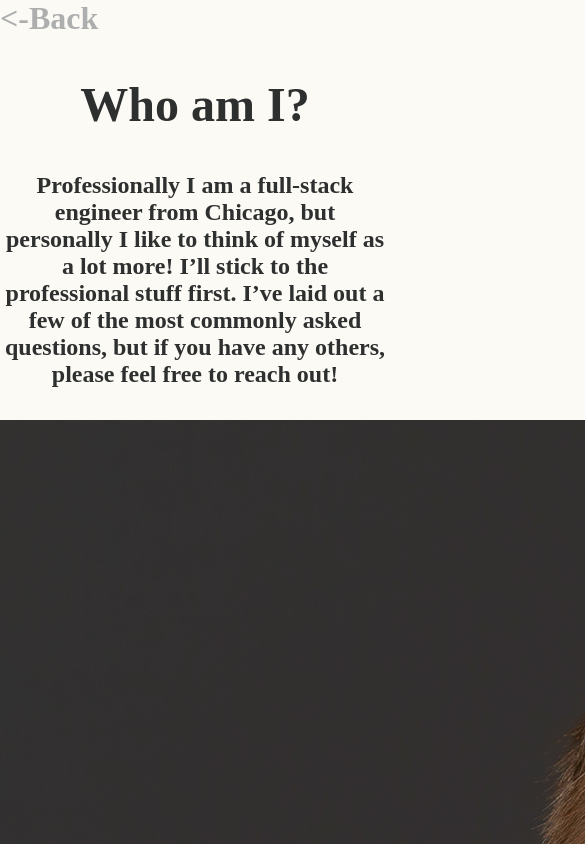
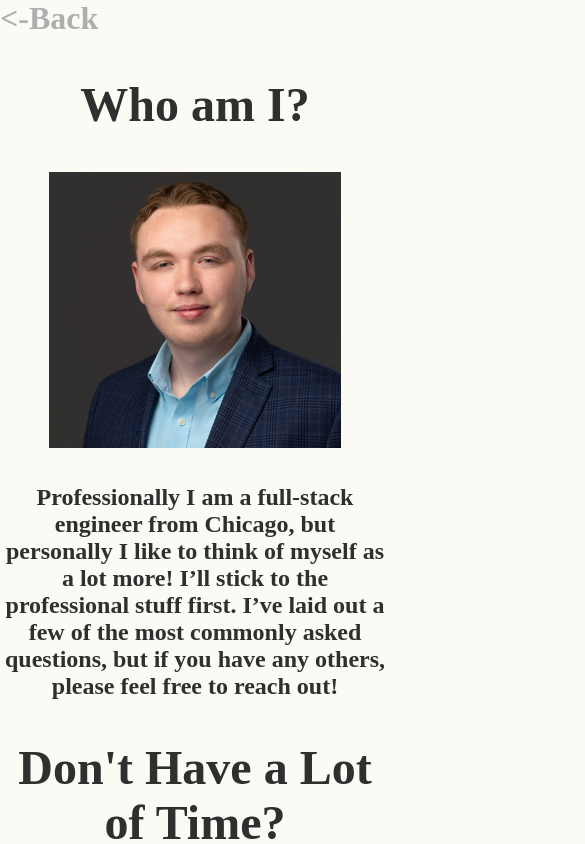
Before and after one commit to kdeigs/kole-deighan-site, a React (Create React App) app: page /aboutMe in a window 390 px wide. Shown: the top 844 px of the page, 585 px wide, since content can reach past the window. Built offline with nearby package versions, Linux system fonts and the light colour scheme; a web font is replaced by a local one.

Commit message:
Added Mobile Support for About Me Page

```diff
--- a/src/Components/AboutMe.jsx
+++ b/src/Components/AboutMe.jsx
@@ -9,8 +9,9 @@ class AboutMe extends Component{
                 <nav>
                     <a href='/' className='back'>{'<-'}Back</a>
                 </nav>
-                <div className='whoAmI'>
+                <div className='whoAmI aboutMeBlock'>
                     <h2>Who am I?</h2>
+                    <img src='./images/DeighanCropped.jpg' alt='Kole Deighan Headshot' className='mobileImage'/>
                     <div className='aboutMeContent'>
                         <h4 className='aboutMeText'>Professionally I am a full-stack engineer from Chicago, but personally I like to think of myself as a lot more! I’ll stick to the professional stuff first. I’ve laid out a few of the most commonly asked questions, but if you have any others, please feel free to reach out!</h4>
                         <img src='./images/DeighanCropped.jpg' alt='Kole Deighan Headshot' className='aboutMeImage'/>
@@ -27,6 +28,7 @@ class AboutMe extends Component{
 
                 <div className='education aboutMeBlock'>
                     <h2>What is Your Education</h2>
+                    <img src='./images/arizona.jpg' alt='arizona desert' className='mobileImage' />
                     <div className='aboutMeContent'>
                         <img src='./images/arizona.jpg' alt='arizona desert' className='aboutMeImage' />
                         <h4 className='aboutMeText'>Initially I attended Arizona State University, but with the advent of Covid, I realized that I was paying full-price but not recieving a full education. I decided to take a gap semester and join the General Assembly Programming Bootcamp in Chicago! I am in the process of transferring to the University of Illinois in Chicago to complete my computer science degree while actively pursuing experience in the field. I am currently considered a Junior in my program.</h4>
@@ -35,6 +37,7 @@ class AboutMe extends Component{
 
                 <div className='workExperience aboutMeBlock'>
                     <h2>What is Your Work Experience</h2>
+                    <img src='./images/Office.jpg' alt='Office Space' className='mobileImage' />
                     <div className='aboutMeContent'>
                         <h4 className='aboutMeText'>Although I am young, I have quite a bit of work experience as I have been working since I was 16! My first job was in the customer service industry as a (senior) host where I learned the basics of the customer first mindset as well teamwork and leadership. I even helped to develop a new training method that is still implemented in the resturaunt group today. In college, I also worked as an office assistant for the Business School at ASU where I learned how to work in a professional setting as well as how to use the microsoft suite effectively.</h4>
                         <img src='./images/Office.jpg' alt='Office Space' className='aboutMeImage' />
@@ -43,6 +46,7 @@ class AboutMe extends Component{
 
                 <div className='programming aboutMeBlock'>
                     <h2>What about Programming Experience</h2>
+                    <img src='./images/Code.jpg' alt='Code Snippit' className='mobileImage' />
                     <div className='aboutMeContent'>
                         <img src='./images/Code.jpg' alt='Code Snippit' className='aboutMeImage' />
                         <h4 className='aboutMeText'>Well for starters, I built this site from the ground up using React as a framework and SASS for styling. Besides my education, I have taken part in several freelance, open source, and personal projects as seen on my github and the projects page. My strengths include the MERN stack as well as Python and Flask for a backend. I also have experience with SQL databases like Postgres and SQLite. As for more classical languages, I have experience in Java, C, and C++ and am currently working to strengthen my knowledge of these through courses on edX.</h4>
@@ -51,6 +55,7 @@ class AboutMe extends Component{
 
                 <div className='other aboutMeBlock'>
                     <h2>What else do you do?</h2>
+                    <img src='./images/MountainDrawing.jpg' alt='Office Space' className='mobileImage' />
                     <div className='aboutMeContent'>
                         <h4 className='aboutMeText'>Thank you so much for asking! I actually do quite a few things besides programming. I’m an avid gamer which is one of the reasons I am in programming One of my projects is even an inventory manager for Destiny 2. I also am a (very, very) amateur artist (the piece displayed here is one of my most recent projects). I take these skills I am currently learning from the art industry and apply them to UI/UX design to create beautiful interfaces for users.</h4>
                         <img src='./images/MountainDrawing.jpg' alt='Office Space' className='aboutMeImage' />
--- a/src/main.scss
+++ b/src/main.scss
@@ -145,7 +145,6 @@ footer{
 }
 
 @media (min-width: 992px) {
-
   h1{
     font-weight: bold;
     font-size: 5em;
@@ -171,6 +170,10 @@ footer{
     text-align: center
   }
 
+  .mobileImage{
+    display: none;
+  }
+
   .aboutMeContent{
     margin-top: 5%;
     display: flex;
@@ -190,6 +193,7 @@ footer{
     margin-left: 5%;
     margin-right: 5%;
     border-radius: 15%;
+    display: show;
   }
 
   .projectImages{
@@ -255,6 +259,19 @@ footer{
     text-align: center
   }
 
+  .socialText {
+    font-size: 1em;
+  }
+
+  .mobileImage {
+    display: show;
+    width: 75%;
+  }
+
+  .aboutMeImage {
+    display: none;
+  }
+
   .logo{
     width: 75%;
     margin-left: auto;
@@ -291,4 +308,10 @@ footer{
     padding-bottom: 15%;
   }
 
+  .icon {
+    margin-left: 2%;
+    margin-right: 2%;
+    width: 7%;
+  }
+
 }
```
Also changed, not shown: firebase.json.
